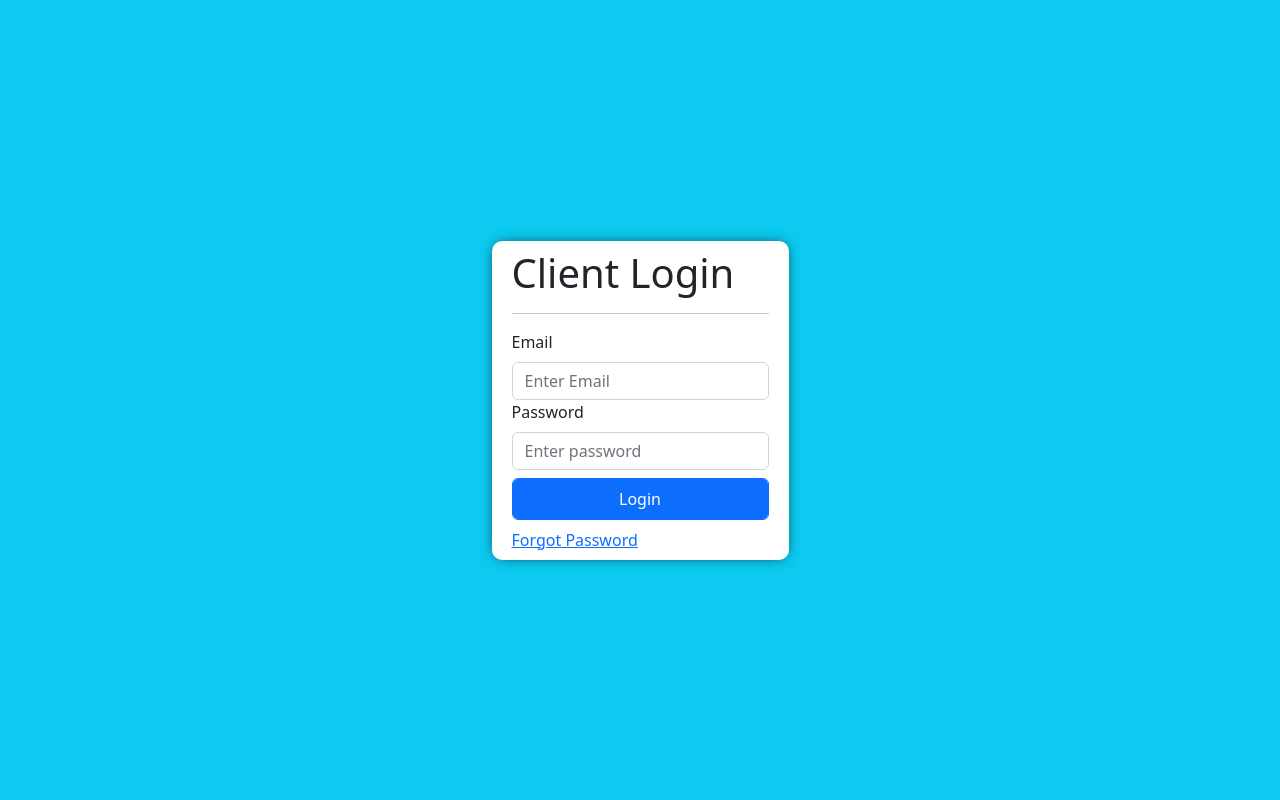
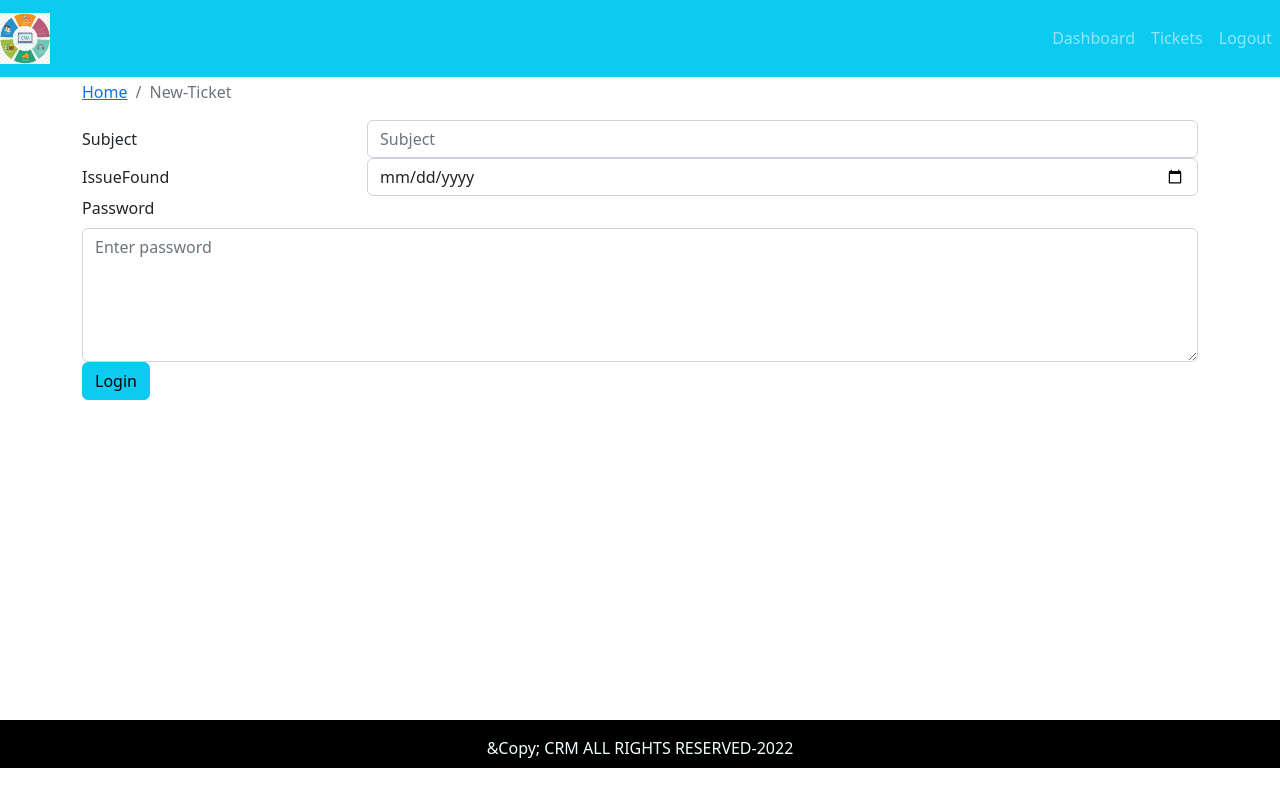
Before and after one commit to Dharshuarjun/crmticket, a React (Create React App) app: page / in a window 1280 px wide. Built offline with nearby package versions, Linux system fonts and the light colour scheme.

Commit message:
formchanges

```diff
--- /dev/null
+++ b/src/Addticketpage.js
@@ -0,0 +1,22 @@
+import React from 'react'
+import {Container,Row,Col}from "react-bootstrap";
+import PageBreadcrumb from './Breadcrumb';
+import Ticketform from './Ticketform';
+
+const Addticketpage = () => {
+  return (
+    <Container>
+        <Row>
+            <Col><PageBreadcrumb page="New-Ticket"/>
+            </Col>
+        </Row>
+
+        <Row>
+            <Col><Ticketform/>
+            </Col>
+        </Row>
+    </Container>
+  )
+}
+
+export default Addticketpage
--- a/src/App.css
+++ b/src/App.css
@@ -9,3 +9,25 @@
   box-shadow: 0px 0px 15px -5px black;
   border-radius: 10px;
 }
+.layout{
+  display:grid;
+  grid-template-rows: 80px auto 3rem;
+  grid-template-areas:
+  "header"
+  "main"
+  "footer";
+}
+.header{
+  grid-area:header;
+
+}
+.main{
+  grid-area:main;
+  min-height: 80vh;
+}
+.footer{
+  grid-area: footer;
+  background: black;
+  color:azure;
+  padding:1rem;
+}
--- a/src/App.js
+++ b/src/App.js
@@ -1,16 +1,21 @@
 import './App.css';
 import React from "react";
-import Firstpage from './Firstpage';
-import Loginpage from './Loginpage';
+import Layout from "./Layout";
+// import Dashboard from './Dashboard';
+import Addticketpage from './Addticketpage';
 
 function App() {
   return (
     <div className="App">
-      <Firstpage>
+      {/* // <Firstpage/> */}
 
-      </Firstpage>
+      <Layout>
+        {/* <Dashboard/> */}
+        <Addticketpage/>
+        </Layout>
     </div>
   );
 }
 
+
 export default App;
--- /dev/null
+++ b/src/Breadcrumb.js
@@ -0,0 +1,14 @@
+import React from 'react'
+import Breadcrumb from "react-bootstrap/Breadcrumb";
+
+const PageBreadcrumb = ({page}) => {
+  return (
+    <Breadcrumb>
+      <Breadcrumb.Item href="/">Home</Breadcrumb.Item>
+
+      <Breadcrumb.Item active>{page}</Breadcrumb.Item>
+    </Breadcrumb>
+  )
+}
+
+export default PageBreadcrumb;
--- /dev/null
+++ b/src/Dashboard.js
@@ -0,0 +1,39 @@
+import React from 'react'
+import {Container,Row,Col,Button} from "react-bootstrap";
+import TicketTable from './TicketTable';
+import tickets from "./dummy-tickets.json";
+import PageBreadcrumb from "./Breadcrumb";
+
+
+const Dashboard = () => {
+  return (
+    <Container>
+        <Row>
+            <Col>
+            <PageBreadcrumb page="Dashboard"/></Col>
+        </Row>
+        <Row>
+            <Col className="text-center mt-5 mb-2"><Button style={{fontSize:"2rem",padding:"10px 30px"}}>Add new ticket</Button>
+            </Col>
+        </Row>
+        <Row>
+            <Col className="text-center mb-2"><div>Total Tickets:50</div>
+            <div>Pending Tickets:5</div>
+            </Col>
+        </Row>
+        <Row>
+            <Col className="text-center mt-2"><div>Recently added Tickets</div>
+
+            </Col>
+        </Row>
+        <hr/>
+        <Row>
+            <Col className="recent-ticket"><TicketTable tickets={tickets}/>
+
+            </Col>
+        </Row>
+    </Container>
+  )
+}
+
+export default Dashboard
--- a/src/Firstpage.js
+++ b/src/Firstpage.js
@@ -53,6 +53,7 @@ console.log(name,value);
         formRouter={formRouter}
         email={email}
         pass={password}/>}
+
         {fromload ==="reset" &&  <Resetpassword
         handleOnChange={handleOnChange}
         handleOnResetSubmit={handleOnResetSubmit}
--- /dev/null
+++ b/src/Footer.js
@@ -0,0 +1,11 @@
+import React from 'react'
+
+const Footer = () => {
+  return (
+    <div className="text-center copy-right">
+        &Copy; CRM ALL RIGHTS RESERVED-2022
+    </div>
+  )
+}
+
+export default Footer
--- /dev/null
+++ b/src/Header.js
@@ -0,0 +1,23 @@
+import React from 'react';
+import {Navbar,Nav,NavbarBrand} from "react-bootstrap";
+import logo from "./crm-logo.png";
+
+const Header = () => {
+  return (
+    <Navbar
+    collapseOnSelect bg="info"variant="dark"expand="md">
+
+        <Navbar.Brand><img src={logo}alt="img" width="50px"/></Navbar.Brand>
+        <Navbar.Toggle aria-controls="basic-navbar-nav"/>
+        <Navbar.Collapse id="basic-navbar-nav">
+        <Nav className='ms-auto'>
+            <Nav.Link href="/dashboard">Dashboard</Nav.Link>
+            <Nav.Link href="/dashboard">Tickets</Nav.Link>
+            <Nav.Link href="/dashboard">Logout</Nav.Link>
+        </Nav>
+        </Navbar.Collapse>
+    </Navbar>
+  )
+}
+
+export default Header
--- /dev/null
+++ b/src/Layout.js
@@ -0,0 +1,26 @@
+import React from 'react';
+import Header from './Header';
+import Footer from './Footer';
+
+
+const Layout = ({children}) => {
+  return (
+
+        <div className="layout">
+<div className="header mb-2">
+<Header/>
+</div>
+<div className="main">
+{children}
+</div>
+<div className="footer">
+<Footer/>
+</div>
+
+
+
+        </div>
+  )
+}
+
+export default Layout
--- /dev/null
+++ b/src/Ticketform.js
@@ -0,0 +1,49 @@
+import React from 'react';
+import {Form,Row,Col,Button} from "react-bootstrap";
+
+const Ticketform = ({handleOnSubmit,handleOnChange}) => {
+  return (
+    <div><Form autoComplete="off" onSubmit={handleOnSubmit}>
+    <Form.Group as={Row}>
+        <Form.Label column sm={3}>Subject</Form.Label>
+        <Col sm={9}>
+        <Form.Control
+         type="email"
+         name="subject"
+        //  value={email}
+         onChange={handleOnChange}
+         placeholder="Subject">
+
+        </Form.Control></Col>
+    </Form.Group>
+    <Form.Group as={Row}>
+        <Form.Label column sm={3}>IssueFound</Form.Label>
+        <Col sm={9}>
+        <Form.Control
+         type="date"
+         name="issueDate"
+        //  value={pass}
+         onChange={handleOnChange}
+         placeholder="Enter password">
+
+        </Form.Control></Col>
+
+    </Form.Group>
+    <Form.Group>
+        <Form.Label>Password</Form.Label>
+        <Form.Control
+         as="textarea"
+         name="details"
+         rows="5"
+        //  value={pass}
+         onChange={handleOnChange}
+         placeholder="Enter password">
+
+        </Form.Control>
+    </Form.Group>
+    <Button type="Submit" variant="info" block>Login</Button>
+</Form></div>
+  )
+}
+
+export default Ticketform
```
Also changed, not shown: src/TicketTable.js (added, +38 -0 lines), src/dummy-tickets.json (added, +37 -0 lines), src/crm-logo.png (added).
